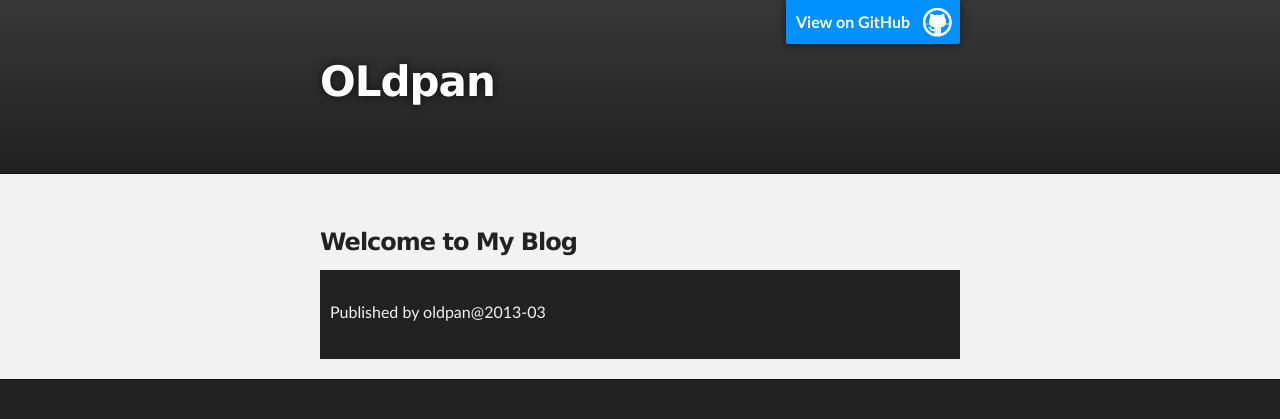
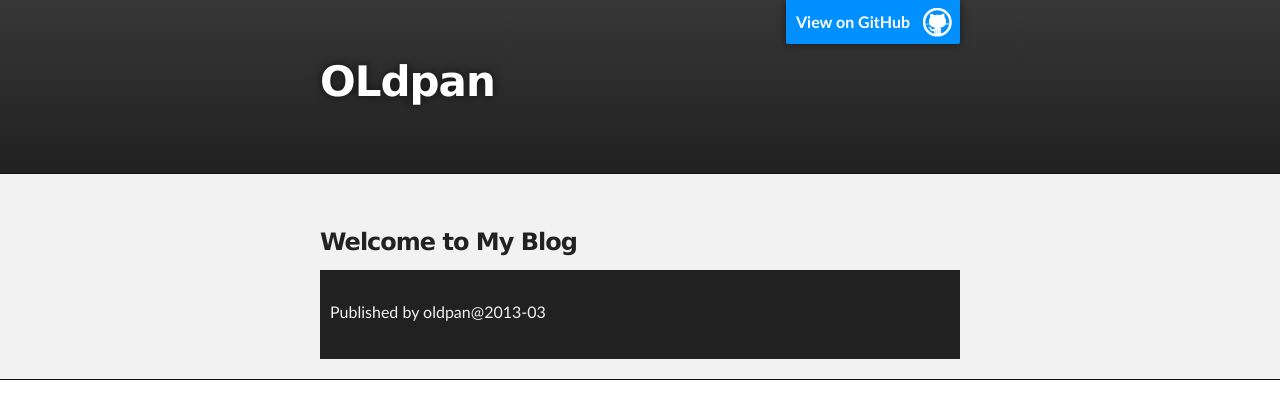
Before and after one commit to gunnerZXP/gunnerzxp.github.com, a Jekyll site: the page index.html, which Jekyll copies as it is, in a window 1280 px wide. Shown: the top 419 px of the page. Built offline with Jekyll 4.4.1, drawn with Linux system fonts in a browser that asks for light colours.

Commit message:
change index color

```diff
--- a/stylesheets/stylesheet.css
+++ b/stylesheets/stylesheet.css
@@ -58,7 +58,7 @@
 body {
   box-sizing: border-box;
   color:#373737;
-  background: #212121;
+  background: white;
   font-size: 16px;
   font-family: 'Myriad Pro', Calibri, Helvetica, Arial, sans-serif;
   line-height: 1.5;
```
